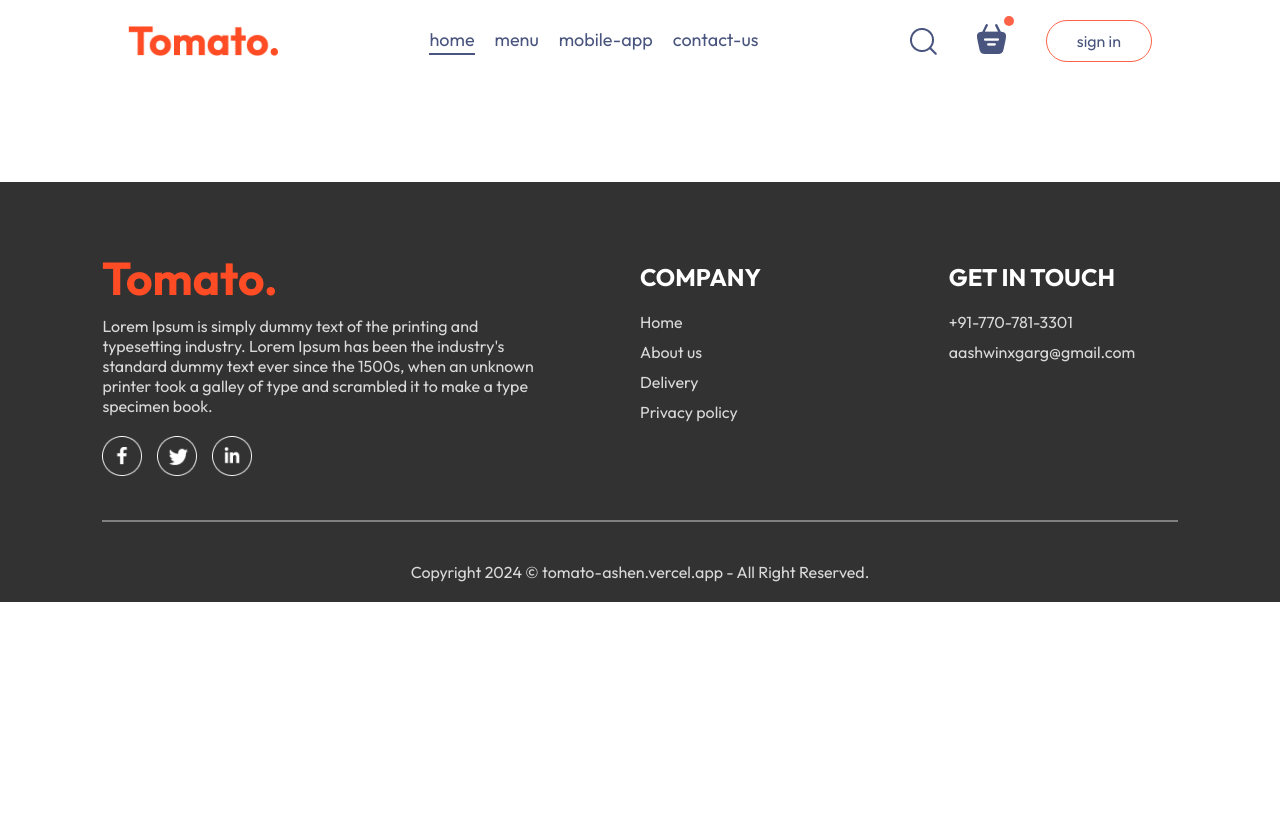
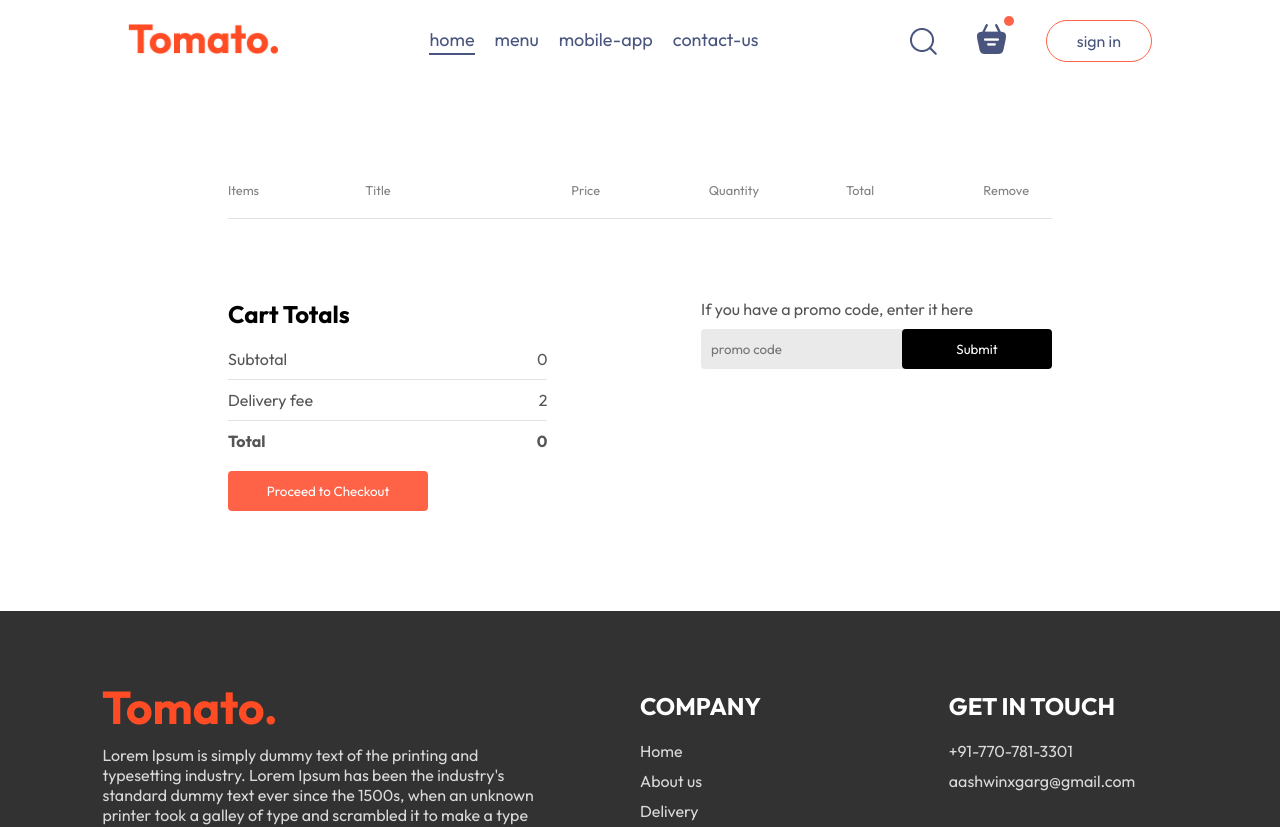
Before and after one commit to aashwinxgarg/tomato, a React app in the folder frontend/: page /cart in a window 1280 px wide. Shown: the top 827 px of the page. Before the commit the page ends 800 px from the top, so only its background shows below. Built offline with nearby package versions, Linux system fonts and the light colour scheme; the HTML template or start-up script is replaced by a standard one.

Commit message:
fourth commit

```diff
--- a/frontend/src/components/LoginPopup/LoginPopup.css
+++ b/frontend/src/components/LoginPopup/LoginPopup.css
@@ -59,3 +59,8 @@
 .login-popup-condition input {
     margin-top: 5px;
 }
+.login-popup p span {
+    color: tomato;
+    font-weight: 500;
+    cursor: pointer;
+}
--- a/frontend/src/components/Navbar/Navbar.jsx
+++ b/frontend/src/components/Navbar/Navbar.jsx
@@ -10,7 +10,9 @@
 
   return (
     <div className='navbar'>
-      <img src={assets.logo} alt="" className="logo" />
+      <Link to={'/'}>
+        <img src={assets.logo} alt="" className="logo" />
+      </Link>
       <ul className="navbar-menu">
         <Link to={'/'} onClick={()=>setMenu("home")} className={menu==="home"?"active":""}>home</Link>
         <a href='#explore-menu' onClick={()=>setMenu("menu")} className={menu==="menu"?"active":""}>menu</a>
@@ -20,7 +22,9 @@
       <div className="navbar-right">
         <img src={assets.search_icon} alt="" />
         <div className="navbar-search-icon">
+          <Link to={'/cart'}>
             <img src={assets.basket_icon} alt="" />
+          </Link>
             <div className="dot"></div>
         </div>
         <button onClick={()=>setShowLogin(true)}>sign in</button>
--- a/frontend/src/pages/Cart/Cart.css
+++ b/frontend/src/pages/Cart/Cart.css
@@ -0,0 +1,90 @@
+.cart {
+    margin: 100px;
+}
+.cart-items-title {
+    display: grid;
+    grid-template-columns: 1fr 1.5fr 1fr 1fr 1fr 0.5fr;
+    align-items: center;
+    color: grey;
+    font-size: max(1vw,12px);
+}
+.cart-items-item {
+    margin: 10px 0px;
+    color: black;
+}
+.cart-items-item img {
+    width: 50px;
+}
+.cart hr {
+    height: 1px;
+    background-color: #e2e2e2;
+    border: none;
+}
+.cart-items-item .cross {
+    cursor: pointer;
+}
+.cart-bottom {
+    margin-top: 80px;
+    display: flex;
+    justify-content: space-between;
+    gap: max(12vw,20px);
+}
+.cart-total {
+    flex: 1;
+    display: flex;
+    flex-direction: column;
+    gap: 20px;
+}
+.cart-total-details {
+    display: flex;
+    justify-content: space-between;
+    color: #555;
+}
+.cart-total hr {
+    margin: 10px 0px;
+}
+.cart-total button {
+    border: none;
+    color: white;
+    background-color: tomato;
+    width: max(15vw,200px);
+    padding: 12px 0px;
+    border-radius: 4px;
+    cursor: pointer;
+}
+.cart-promocode {
+    flex: 1;
+}
+.cart-promocode p {
+    color: #555;
+}
+.cart-promocode-input {
+    margin-top: 10px;
+    display: flex;
+    justify-content: space-between;
+    align-items: center;
+    background-color: #eaeaea;
+    border-radius: 4px;
+}
+.cart-promocode-input input {
+    background: transparent;
+    border: none;
+    outline: none;
+    padding-left: 10px;
+}
+.cart-promocode-input button {
+    width: max(10vw,150px);
+    padding: 12px 5px;
+    background-color: black;
+    border: none;
+    color: white;
+    border-radius: 4px;
+}
+@media (max-width:750px) {
+    .cart-bottom {
+        flex-direction: column-reverse;
+    }
+    .cart-promocode {
+        justify-content: start;
+    }
+}
--- a/frontend/src/pages/Cart/Cart.jsx
+++ b/frontend/src/pages/Cart/Cart.jsx
@@ -1,10 +1,73 @@
-import React from 'react'
+import React, { useContext } from 'react'
 import './Cart.css'
+import { StoreContext } from '../../context/StoreContext';
 
 const Cart = () => {
+
+  const { cartItems, food_list, removeFromCart } = useContext(StoreContext);
+
   return (
-    <div>
-
+    <div className='cart'>
+      <div className="cart-items">
+        <div className="cart-items-title">
+          <p>Items</p>
+          <p>Title</p>
+          <p>Price</p>
+          <p>Quantity</p>
+          <p>Total</p>
+          <p>Remove</p>
+        </div>
+        <br />
+        <hr />
+        {food_list.map((item, index) => {
+          if (cartItems[item._id] > 0) {
+            return (
+              <div>
+                <div className='cart-items-title cart-items-item'>
+                  <img src={item.image} alt="" />
+                  <p>{item.name}</p>
+                  <p>₹{item.price}</p>
+                  <p>{cartItems[item._id]}</p>
+                  <p>₹{item.price * cartItems[item._id]}</p>
+                  <p onClick={()=>removeFromCart(item._id)} className='cross'>x</p>
+                </div>
+                <hr />
+              </div>
+            )
+          }
+        })}
+      </div>
+      <div className="cart-bottom">
+        <div className="cart-total">
+          <h2>Cart Totals</h2>
+          <div>
+            <div className="cart-total-details">
+              <p>Subtotal</p>
+              <p>{0}</p>
+            </div>
+            <hr />
+            <div className="cart-total-details">
+              <p>Delivery fee</p>
+              <p>{2}</p>
+            </div>
+            <hr />
+            <div className="cart-total-details">
+              <b>Total</b>
+              <b>{0}</b>
+            </div>
+          </div>
+          <button>Proceed to Checkout</button>
+        </div>
+        <div className="cart-promocode">
+          <div>
+            <p>If you have a promo code, enter it here</p>
+            <div className="cart-promocode-input">
+              <input type="text" placeholder='promo code' />
+              <button>Submit</button>
+            </div>
+          </div>
+        </div>
+      </div>
     </div>
   )
 }
```
